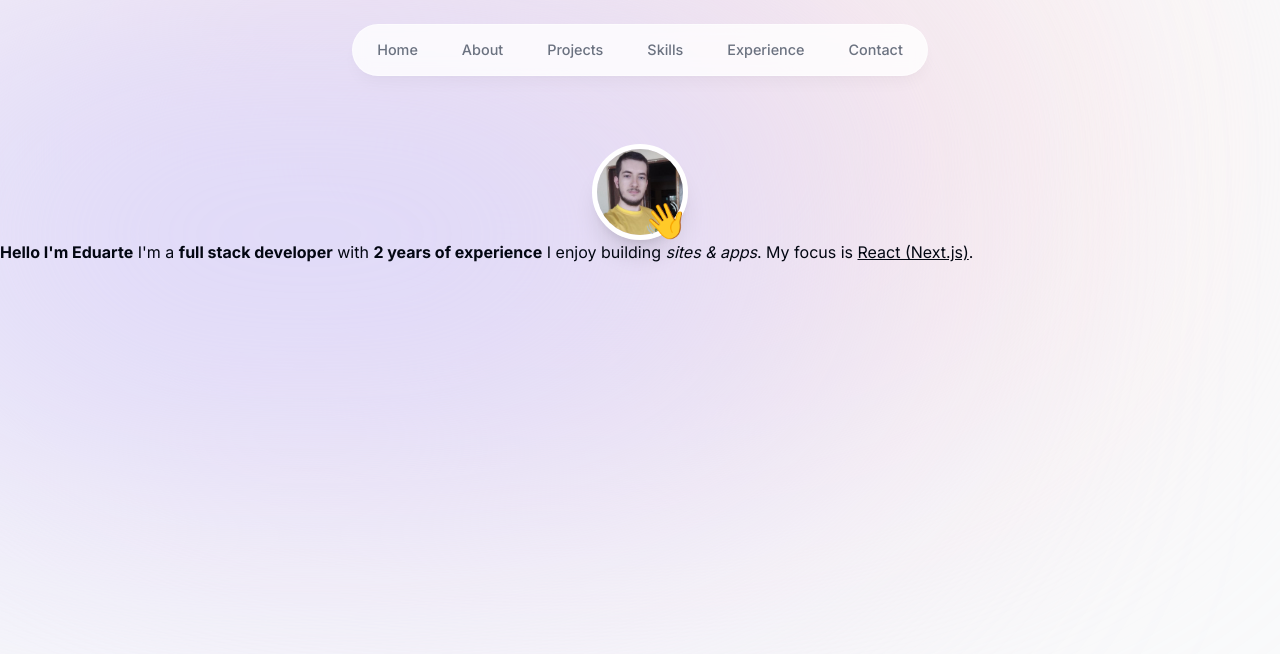
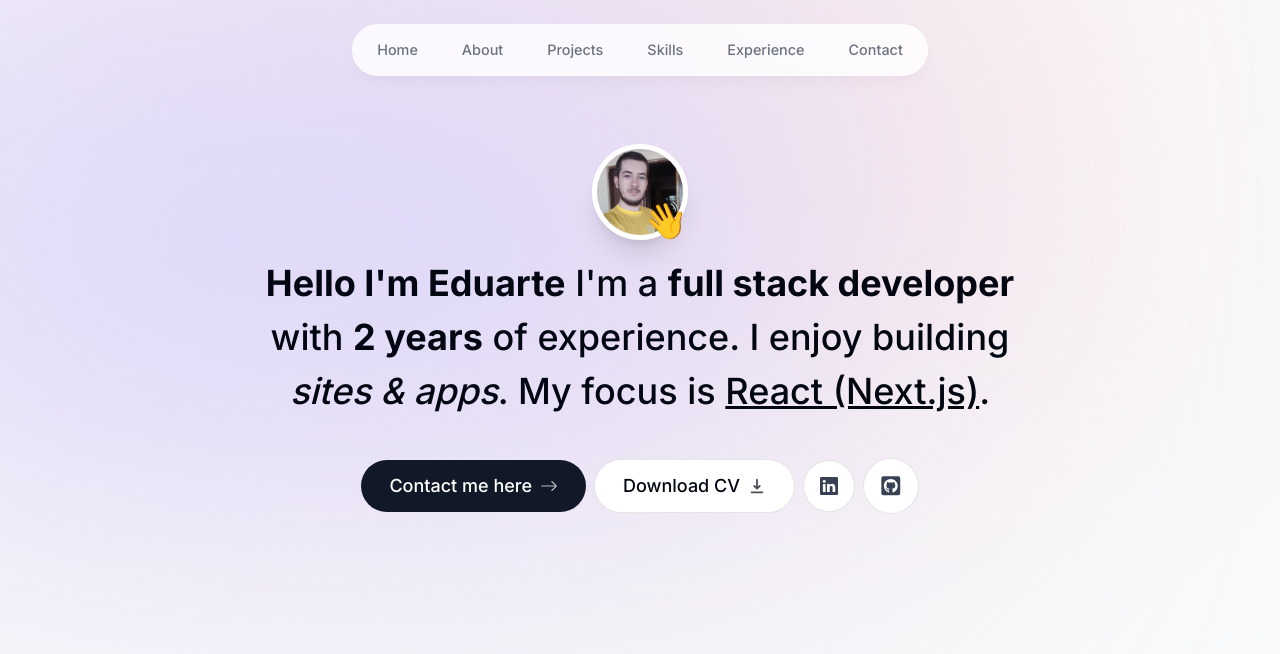
Before and after one commit to EduartePaiva/portfolio, a Next.js app: page / in a window 1280 px wide. Shown: the top 654 px of the page. Built offline with nearby package versions, Linux system fonts and the light colour scheme.

Commit message:
intro section finished

```diff
--- a/app/page.tsx
+++ b/app/page.tsx
@@ -2,7 +2,7 @@ import Intro from "@/components/intro";
 
 export default function Home() {
     return (
-        <main className="">
+        <main className="flex flex-col items-center px-4">
             <Intro />
         </main>
     );
--- a/components/intro.tsx
+++ b/components/intro.tsx
@@ -3,10 +3,14 @@
 import Image from "next/image";
 import profile from "@/public/profile.jpg";
 import { motion } from "framer-motion";
+import Link from "next/link";
+import { BsArrowRight, BsLinkedin } from "react-icons/bs";
+import { HiDownload } from "react-icons/hi";
+import { FaGithubSquare } from "react-icons/fa";
 
 export default function Intro() {
     return (
-        <section>
+        <section className="mb-28 max-w-[50rem] text-center sm:mb-0">
             <div className="flex items-center justify-center">
                 <div className="relative">
                     <motion.div
@@ -40,16 +44,57 @@ export default function Intro() {
                 </div>
             </div>
 
-            <p>
+            <motion.p
+                initial={{ opacity: 0, y: 100 }}
+                animate={{ opacity: 1, y: 0 }}
+                className="mb-10 mt-4 px-4 text-2xl font-medium !leading-[1.5] sm:text-4xl"
+            >
                 <span className="font-bold">Hello I&apos;m Eduarte</span>{" "}
                 I&apos;m a&nbsp;
                 <span className="font-bold">
                     full stack developer
-                </span> with{" "}
-                <span className="font-bold">2 years of experience</span> I enjoy
-                building <span className="italic">sites & apps</span>. My focus
-                is <span className="underline">React (Next.js)</span>.
-            </p>
+                </span> with <span className="font-bold">2 years</span> of
+                experience. I enjoy building{" "}
+                <span className="italic">sites & apps</span>. My focus is{" "}
+                <span className="underline">React (Next.js)</span>.
+            </motion.p>
+
+            <motion.div
+                initial={{ opacity: 0, y: 100 }}
+                animate={{ opacity: 1, y: 0 }}
+                transition={{ delay: 0.1 }}
+                className="flex flex-col sm:flex-row items-center justify-center gap-2 px-4 text-lg font-medium"
+            >
+                <Link
+                    href="#contact"
+                    className="group bg-gray-900 text-white px-7 py-3 flex items-center gap-2 rounded-full outline-none focus:scale-110 hover:scale-110 hover:bg-gray-950 active:scale-105 transition"
+                >
+                    Contact me here
+                    <BsArrowRight className="opacity-70 group-hover:translate-x-1 transition" />
+                </Link>
+                <a
+                    href="/resume.pdf"
+                    download
+                    className="group bg-white px-7 py-3 flex items-center gap-2 rounded-full outline-none focus:scale-110 hover:scale-110 active:scale-105 transition cursor-pointer border border-black/10"
+                >
+                    Download CV
+                    <HiDownload className="opacity-70 group-hover:translate-y-1 transition" />
+                </a>
+                <a
+                    href="https://www.linkedin.com/in/eduarte-paiva-a40728266/"
+                    target="_blank"
+                    className="bg-white text-gray-700 p-4 flex items-center gap-2 rounded-full focus:scale-[1.15] hover:scale-[1.15] focus:text-gray-950 hover:text-gray-950 active:scale-105 transition cursor-pointer border border-black/10"
+                >
+                    <BsLinkedin />
+                </a>
+                <a
+                    href="https://github.com/EduartePaiva"
+                    target="_blank"
+                    className="bg-white text-gray-700 p-4 flex items-center gap-2 text-[1.35rem] rounded-full focus:scale-[1.15] hover:scale-[1.15] focus:text-gray-950 hover:text-gray-950 active:scale-105 transition cursor-pointer border border-black/10"
+                >
+                    <FaGithubSquare />
+                </a>
+            </motion.div>
         </section>
     );
 }
```
